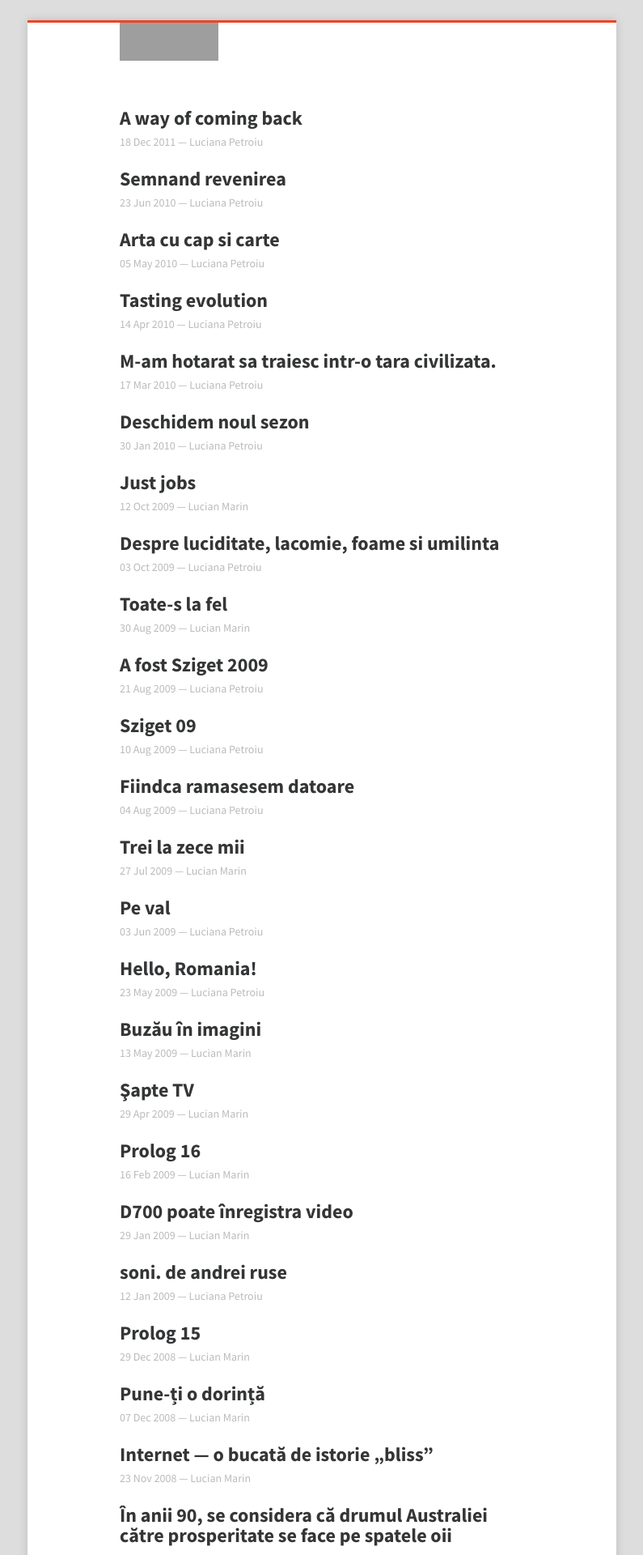
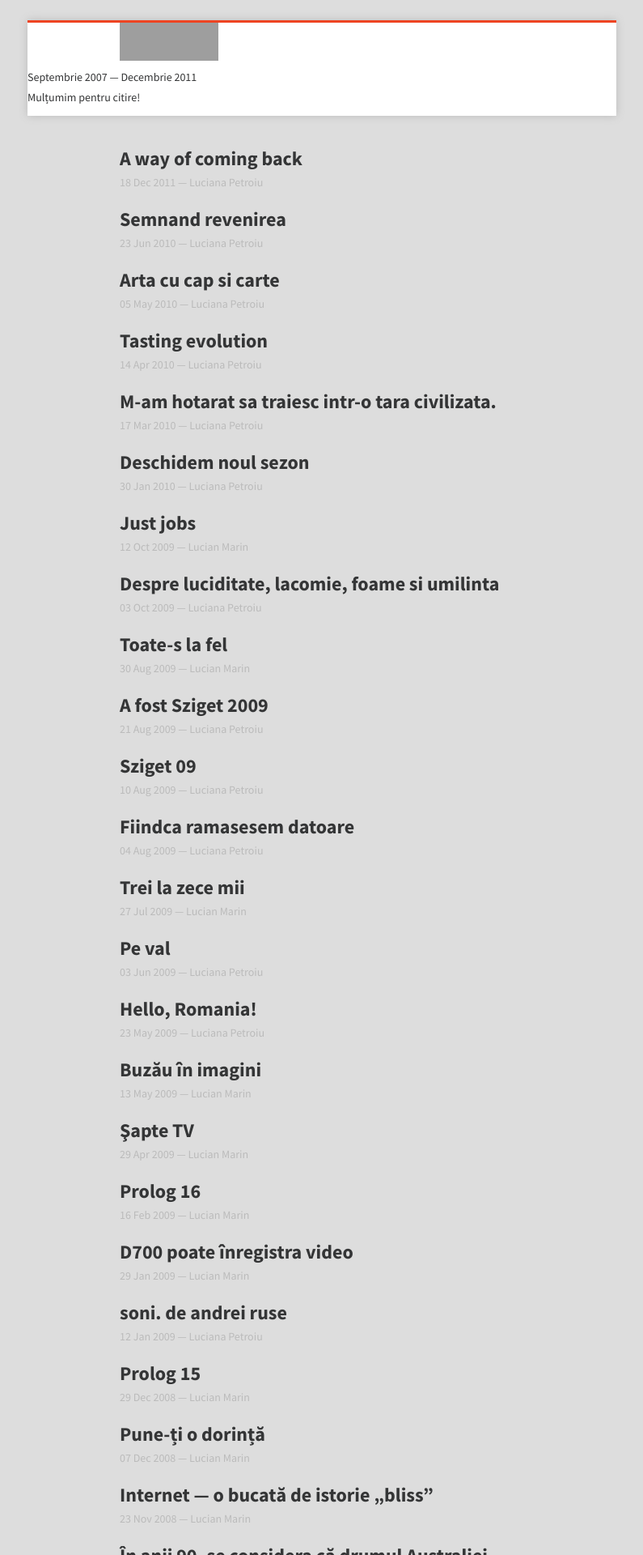
Before and after one commit to evno/evno.github.io, a Jekyll site: the page built from index.html, in a window 1280 px wide. Shown: the top 1920 px of the page at 81% size, without its empty margins (242-1037 px from the left). Built offline with Jekyll 4.4.1, drawn with Linux system fonts in a browser that asks for light colours; grey boxes are pictures that could not be loaded.

Commit message:
update content

```diff
--- a/_layouts/default.html
+++ b/_layouts/default.html
@@ -13,6 +13,23 @@
 
 <div id="main">
     <a class="logo" href="http://evno.github.com/"><img src="http://lucianmarin.com/assets/evno/_logo.png" width="122" height="47" /></a>
+    <div id="thx">
+    <p>Septembrie 2007 &mdash; Decembrie 2011</p>
+    <p>Mulțumim pentru citire!</p>
+
+    <div class="ad">
+<script type="text/javascript"><!--
+google_ad_client = "ca-pub-9499208914818603";
+/* evno holder */
+google_ad_slot = "7666053619";
+google_ad_width = 234;
+google_ad_height = 60;
+//-->
+</script>
+<script type="text/javascript"
+src="http://pagead2.googlesyndication.com/pagead/show_ads.js">
+</script>
+    </div>
     <div id="content">
         {{ content }}
     </div>
--- a/style.css
+++ b/style.css
@@ -88,22 +88,14 @@
 margin: 25px 0 25px 115px;
 }
 
-#ad {
-background-color: #fff;
-display: block;
-width: 728px;
-padding: 10px 0;
-line-height: 15px;
-height: 15px;
-box-shadow: 0px 3px 3px -3px #bbb;
+#thx {
+    height: 60px;
 }
 
-#adsense {
-background-color: #fff;
-display: block;
-width: 728px;
-height: 90px;
-box-shadow: 0px 3px 3px -3px #bbb;
+#thx .ad {
+    width: 234px;
+    height: 60px;
+    float: right;
 }
 
 /*** CONTENT ***/
```
